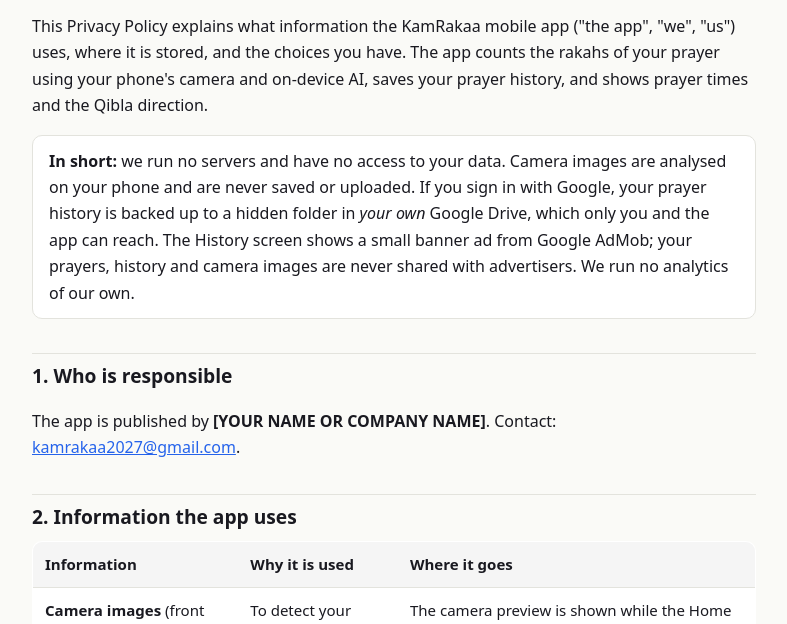
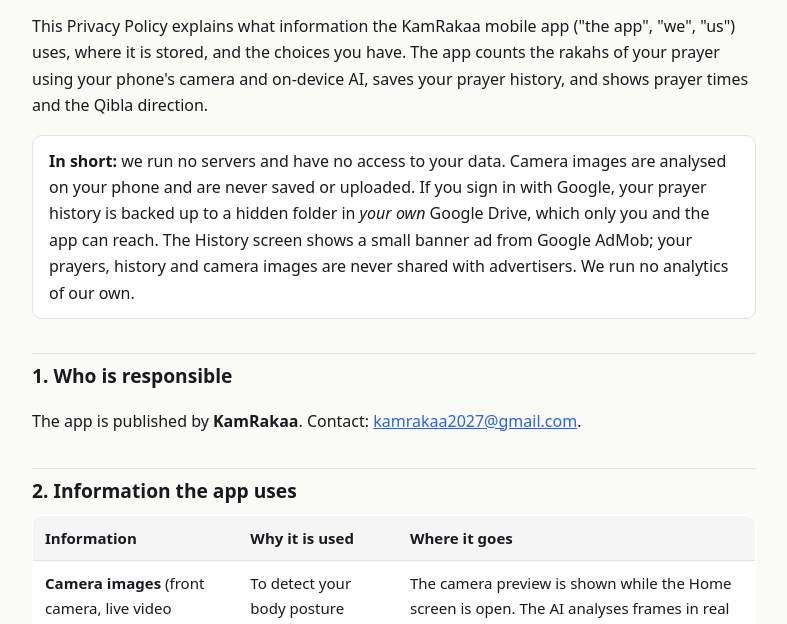
Before and after one commit to alkashkyforai/kamrakaa, a plain HTML site: page privacy.html in a window 1280 px wide. Shown: the part 176-800 px from the top of the page, without its empty margins (246-1033 px from the left). Drawn offline with Linux system fonts and the light colour scheme.

Commit message:
updating privacy policy after adding admob in our app

```diff
--- a/privacy.html
+++ b/privacy.html
@@ -67,7 +67,7 @@
 </div>
 
 <h2>1. Who is responsible</h2>
-<p>The app is published by <strong>[YOUR NAME OR COMPANY NAME]</strong>. Contact: <a class="ltr" href="mailto:kamrakaa2027@gmail.com">kamrakaa2027@gmail.com</a>.</p>
+<p>The app is published by <strong>KamRakaa</strong>. Contact: <a class="ltr" href="mailto:kamrakaa2027@gmail.com">kamrakaa2027@gmail.com</a>.</p>
 
 <h2>2. Information the app uses</h2>
 <table>
@@ -193,7 +193,7 @@ and its Arabic twin to the Arabic list below; otherwise leave both out.
 </div>
 
 <h2>1. الجهة المسؤولة</h2>
-<p>ينشر التطبيق <strong>[اسمك أو اسم شركتك]</strong>. للتواصل: <a class="ltr" href="mailto:kamrakaa2027@gmail.com">kamrakaa2027@gmail.com</a>.</p>
+<p>ينشر التطبيق <strong>KamRakaa</strong>. للتواصل: <a class="ltr" href="mailto:kamrakaa2027@gmail.com">kamrakaa2027@gmail.com</a>.</p>
 
 <h2>2. المعلومات التي يستخدمها التطبيق</h2>
 <table>
```
